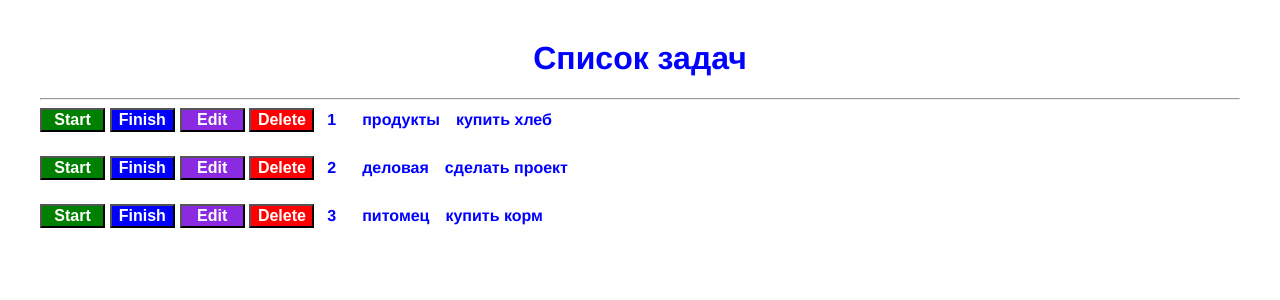
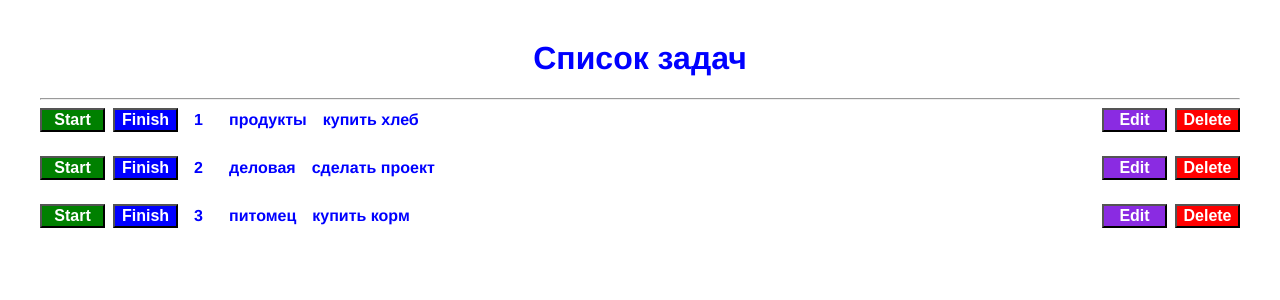
Before and after one commit to Ivan583/simple-list, a Vue app: page / in a window 1280 px wide. Shown: the top 300 px of the page. Built offline with nearby package versions, Linux system fonts and the light colour scheme.

Commit message:
Стили на больших разрешениях

```diff
--- a/src/components/TaskItem.vue
+++ b/src/components/TaskItem.vue
@@ -87,4 +87,27 @@ span {
   margin-right: 1rem;
   font-weight: bold;
 }
+
+@media (min-width: 1024px) {
+  .right {
+    order: 2;
+    margin-left: auto;
+  }
+
+  .row {
+    order: 1;
+  }
+
+  .button {
+    margin-right: 0.5rem;
+  }
+
+  .delete {
+    margin-right: 0;
+  }
+
+  .description {
+    flex: 1;
+  }
+}
 </style>
```
